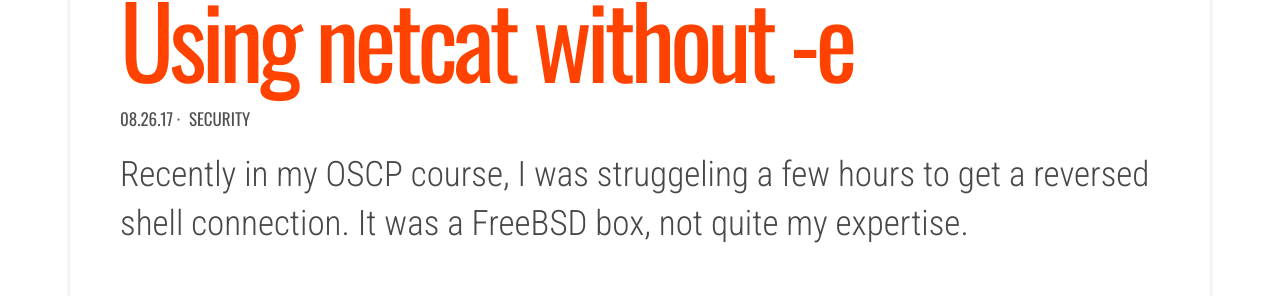
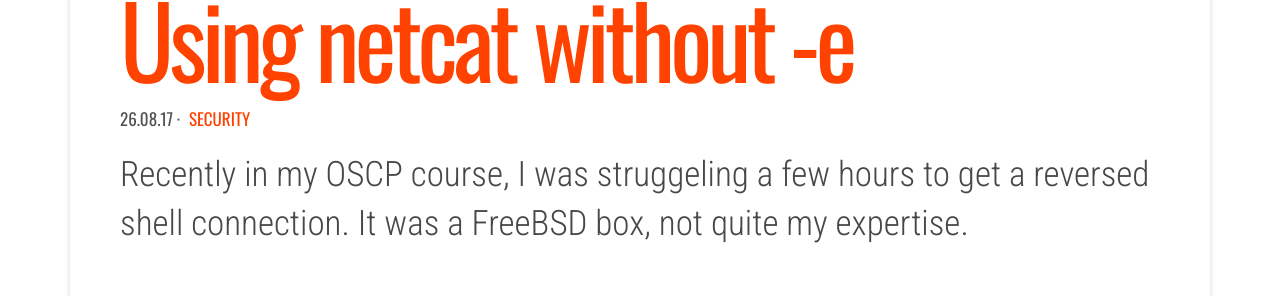
Before and after one commit to jkeuper/jkeuper.github.io, a Jekyll site: the page built from _pages/posts.md, in a window 1280 px wide and 1400 px high, scrolled down 797 px. Shown: the part 154-450 px from the top of the window. Built offline with Jekyll 4.4.1, drawn with Linux system fonts in a browser that asks for light colours; nearby versions of some CDN libraries; some of the changed text lies outside the part shown.

Commit message:
fixed date/added category links

```diff
--- a/_includes/post-preview.html
+++ b/_includes/post-preview.html
@@ -13,11 +13,11 @@
     <div class="inner-guts">
         <h2><a href="{{ post.url | prepend: site.baseurl }}">{{ post.title }}</a></h2>
         <aside>
-            {{ post.date | date: "%m.%d.%y" }}
+            {{ post.date | date: "%d.%m.%y" }}
             {% if post.categories != empty %}
                 &middot;
                 {% for category in post.categories %}
-                    <span>{{ category }}</span>
+                    <span><a href="/posts/{{ category }}/">{{ category }}</a></span>
                 {% endfor %}
             {% endif %}
         </aside>
--- a/_includes/tile.html
+++ b/_includes/tile.html
@@ -13,11 +13,11 @@
     <div class="inner-guts">
         <h2><a href="{{ post.url | prepend: site.baseurl }}">{{ post.title }}</a></h2>
         <aside>
-            {{ post.date | date: "%m.%d.%y" }}
+            {{ post.date | date: "%d.%m.%y" }}
             {% if post.categories != empty %}
                 &middot;
                 {% for category in post.categories %}
-                    <span>{{ category }}</span>
+                    <span><a href="/posts/{{ category }}/">{{ category }}</a></span>
                 {% endfor %}
             {% endif %}
         </aside>
--- a/_includes/title-group.html
+++ b/_includes/title-group.html
@@ -22,11 +22,11 @@
     </h1>
     {% if page.id %}
     <aside>
-        {{ page.date | date: "%m.%d.%y" }}
+        {{ page.date | date: "%d.%m.%y" }}
         {% if page.categories != empty %}
             &middot;
             {% for category in page.categories %}
-                <span>{{ category }}</span>
+                <span><a href="/posts/{{ category }}/">{{ category }}</a></span>
             {% endfor %}
         {% endif %}
     </aside>
```
